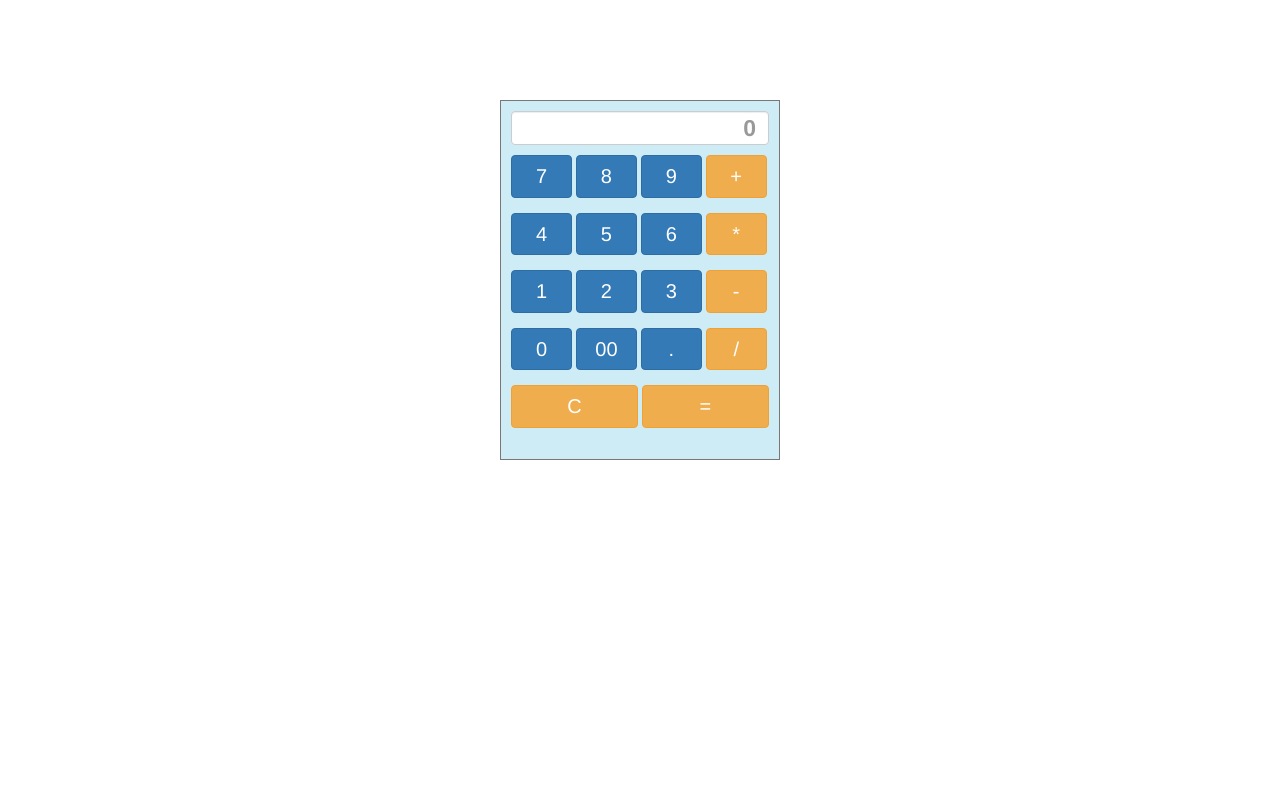
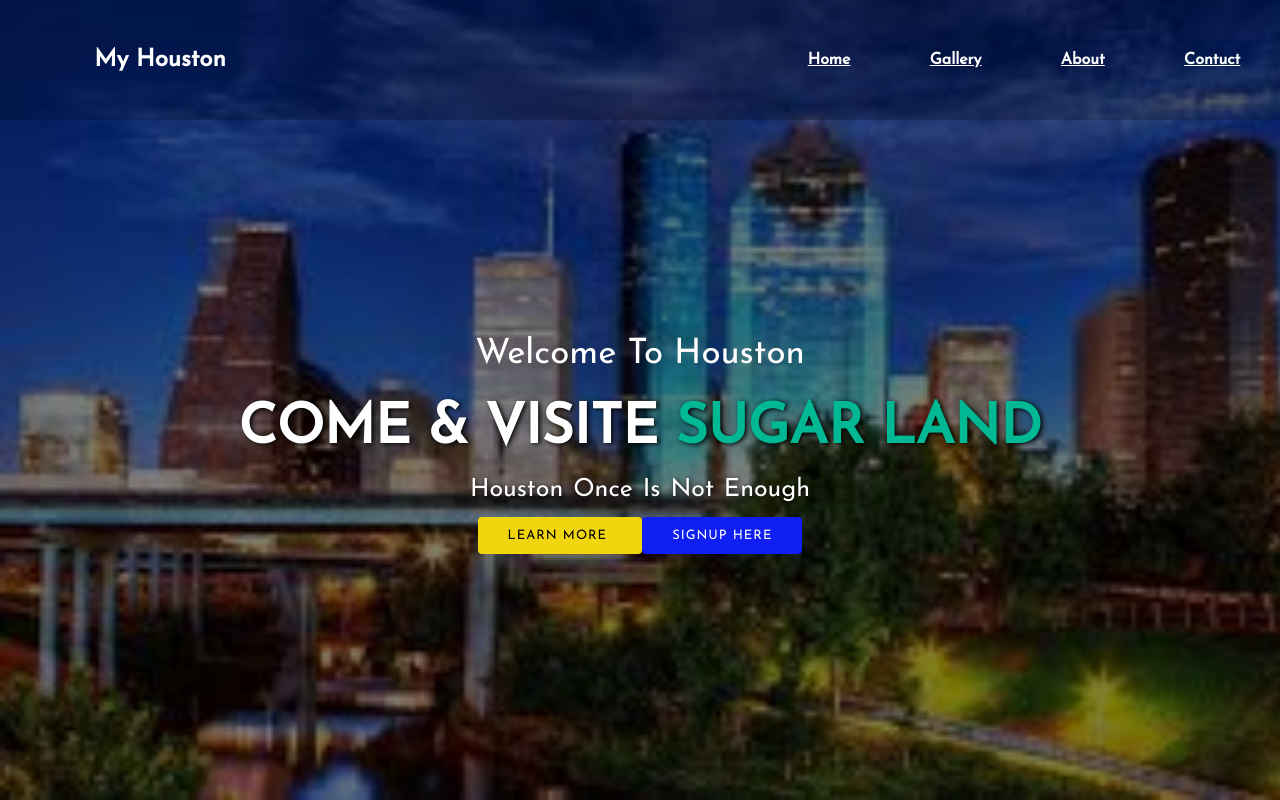
Before and after one commit to Kamrun1913/houstonkamrun.github.io, a plain HTML site: page index.html in a window 1280 px wide. Drawn offline with nearby package versions, Linux system fonts and the light colour scheme.

Commit message:
Revert "My first CALCULATOR"
This reverts commit 3dd268be0779596ae804c8df803df8956c6af1d6.

```diff
--- a/index.html
+++ b/index.html
@@ -1,74 +1,37 @@
 <!DOCTYPE html>
-<html lang="en">
+<html>
 <head>
-	<meta charset="utf-8">
-	<title>Document</title>
-	      <link rel="stylesheet" href="https://maxcdn.bootstrapcdn.com/bootstrap/3.4.1/css/bootstrap.min.css">
-          <script src="https://ajax.googleapis.com/ajax/libs/jquery/3.4.1/jquery.min.js"></script>
-          <script src="https://maxcdn.bootstrapcdn.com/bootstrap/3.4.1/js/bootstrap.min.js"></script>
-
-          <link rel="stylesheet" type="text/css" href="style.css">
-
-          <script>
-          	 function calculate(x) {
-          	 	form.display.value = form.display.value + x;
-
-          	 }
-
-          </script>
+	<title></title>
+	<link rel="stylesheet" type="text/css" href="style.css">
+	<link href="https://fonts.googleapis.com/css?family=Josefin+Sans&display=swap" rel="stylesheet">
+	<link rel="stylesheet" href="https://cdnjs.cloudflare.com/ajax/libs/animate.css/3.7.2/animate.min.css">
 
 </head>
 <body>
+	<header>
 
-	<div class="calculator">
-		<form action="" name="form">
-			<input type="text" value="" class="form-control main-bar" name="display" id="inp" placeholder="0">
-
-				<div class="button-area">
+		<nav>
+			<div class="logo"> <h1 class="animated infinite heartBeat"> My Houston </h1> </div>
+				<div class="menu">
+					<a href="#"> Home </a>
+					<a href="https://www.google.com/search?rlz=1C1CHBF_enUS720US720&sxsrf=ACYBGNQZREUYn0VzQ2UcofaGITIiiRsDnQ:1576683497906&q=houston+pictures&tbm=isch&source=univ&sa=X&ved=2ahUKEwizk8Pew7_mAhVQU80KHZzQCwQQ7Al6BAgKEEM&biw=1280&bih=658&dpr=1.5" target="_blank"> Gallery </a>
+					<a href="https://www.youtube.com/watch?v=sSB4-PZp-24" target="_blank"> About </a>
+					<a href="#"> Contuct </a>
+			  </div>
+			</nav>
 
 
-					<div class="line">
+				<main>
+					<section>
+						<h3> Welcome To Houston </h3>
+						<h1> Come & Visite <span class="change_content"> </span></h1>
+						<p> Houston Once Is Not Enough </p>
+						<a href="#" class="btnone"> Learn More </a>
+						<a href="#" class="btntwo"> Signup Here </a>
+					</section>
+				</main>
 
-						<input type="button" name="btn" value="7" class="btn btn-primary" onclick="calculate(this.value)">
-						<input type="button" name="btn" value="8" class="btn btn-primary" onclick="calculate(this.value)">
-						<input type="button" name="btn" value="9" class="btn btn-primary" onclick="calculate(this.value)">
-						<input type="button" name="btn" value="+" class="btn btn-warning" onclick="calculate(this.value)">
-					</div>
-					<div class="line">
-
-						<input type="button" name="btn" value="4" class="btn btn-primary" onclick="calculate(this.value)">
-						<input type="button" name="btn" value="5" class="btn btn-primary" onclick="calculate(this.value)">
-						<input type="button" name="btn" value="6" class="btn btn-primary" onclick="calculate(this.value)">
-						<input type="button" name="btn" value="*" class="btn btn-warning" onclick="calculate(this.value)">
-					</div>
-					<div class="line">
-
-						<input type="button" name="btn" value="1" class="btn btn-primary" onclick="calculate(this.value)">
-						<input type="button" name="btn" value="2" class="btn btn-primary" onclick="calculate(this.value)">
-						<input type="button" name="btn" value="3" class="btn btn-primary" onclick="calculate(this.value)">
-						<input type="button" name="btn" value="-" class="btn btn-warning" onclick="calculate(this.value)">
-					</div>
-					<div class="line">
-
-						<input type="button" name="btn" value="0" class="btn btn-primary" onclick="calculate(this.value)">
-						<input type="button" name="btn" value="00" class="btn btn-primary" onclick="calculate(this.value)">
-						<input type="button" name="btn" value="." class="btn btn-primary" onclick="calculate(this.value)">
-						<input type="button" name="btn" value="/" class="btn btn-warning" onclick="calculate(this.value)">
-					</div>
-
-
-					         <div class="last">
-					           <input type="button" name="btn" value="C" class="btn btn-warning" onclick="display.value = null">
-
-					           <input type="button" name="btn" value="=" class="btn btn-warning" onclick="display.value = eval(display.value)">
- 					         </div>
-
-
-				</div>
-
-		</form>
-
-	</div>
+	</header>
 
 </body>
 </html>
--- a/style.css
+++ b/style.css
@@ -1,39 +1,125 @@
-
 *{
-  margin: 0;padding: 0;
+	margin: 0; padding: 0; box-sizing: border-box;
+	font-family: 'Josefin Sans', sans-serif;
 }
 
- .calculator{
- 	  height: 360px;
- 	  width:  280px;
- 	  background-color: #CEECF5;
- 	  margin: 0 auto;
- 	  margin-top: 100px;
- 	  padding: 10px;
- 	  border: 1px solid #777;
+header{
+	width: 100%; height: 100vh;
+	background-image: linear-gradient(rgba(0,0,0,0.5),rgba(0,0,0,0.5)), url('images/download (3).jpg');
+	background-repeat: no-repeat;
+	background-size: cover;
+}
+
+nav{
+
+	width: 100%; height: 15vh;
+	background: rgba(0,0,0,0.2);
+	color: white;
+	display: flex;
+	justify-content: space-between;
+	align-items: center;
+}
+
+ nav .logo{
+ 	width: 25%; text-align: center;
+ }
+ nav .menu{
+ 	width: 40%;
+    display: flex; justify-content: space-around;
+
  }
 
-  .main-bar{
-  	   margin-bottom: 10px;
-  	   text-align: right;
-  }
+ nav .menu a{
+ 	width: 25%
+ 	text-decoration: none;
+ 	color: white;
+ 	font-weight: bold;
 
-   .btn{
-   	   font-size: 20px;
-   	   cursor: pointer;
-   	   width: 61px;
-   }
+ }
+main{
+	width: 100%;
+    height: 80vh;
+    display: flex;
+    justify-content: center;
+    align-items: center;
+    text-align: center;
+    color: white;
+}
 
-   .line{
-   	  margin-bottom: 15px;
-   }
+section{
 
-   .last input{
-   	  width: 127px;
-      margin-bottom: 10px
-   }
+}
+section h3{
+	font-size: 35px; font-weight: 200;
+	letter-spacing: 3px
+	text-shadow:1px 1px 2px black;
+}
 
-    #inp{
-   	  font-size: 23px;
-   	  font-weight: bold;
-   }
+section h1{
+	font-size: 55px;
+	font-weight 700;
+    text-shadow: 2px 1px 5px black;
+    text-transform: uppercase;
+    margin: 30px 0 20px 0;
+}
+
+section p{
+	font-size: 25px;
+	margin-bottom: 25px;
+	word-spacing: 2px;
+    text-shadow: 1px 1px 5px black;
+
+
+}
+
+section a{
+	padding: 12px 30px;
+	outline: none;
+	font-weight: 500;
+	font-size: 13px;
+	text-decoration: none;
+	text-transform: uppercase;
+	border-radius: 4px;
+	letter-spacing: 1px;
+	transition: all .5s ease;
+
+}
+
+section .btnone{
+	background: #F1D50F;
+	color: #000;
+}
+
+.btnone:hover{
+	background: #F1200F;
+	color: #fff;
+
+}
+
+section .btntwo{
+	background: #0F1FF1;
+	color: #fff;
+}
+.btntwo:hover{
+	background: #4EF10F;
+	color: #000;
+}
+
+.change_content:after{
+	content: '';
+	animation: changetext 10s infinite linear;
+	color: #00b894;
+
+}
+
+@keyframes changetext{
+    0%{content: 'Richmond';}
+    15%{content: 'Galveston';}
+    25%{content: 'Deer Park';}
+    35%{content: 'Cypress';}
+    45%{content: 'Sugar Land';}
+    60%{content: 'Tomball';}
+    75%{content: 'Cinco Ranch';}
+    100%{content: 'KATY';}
+
+}
```
